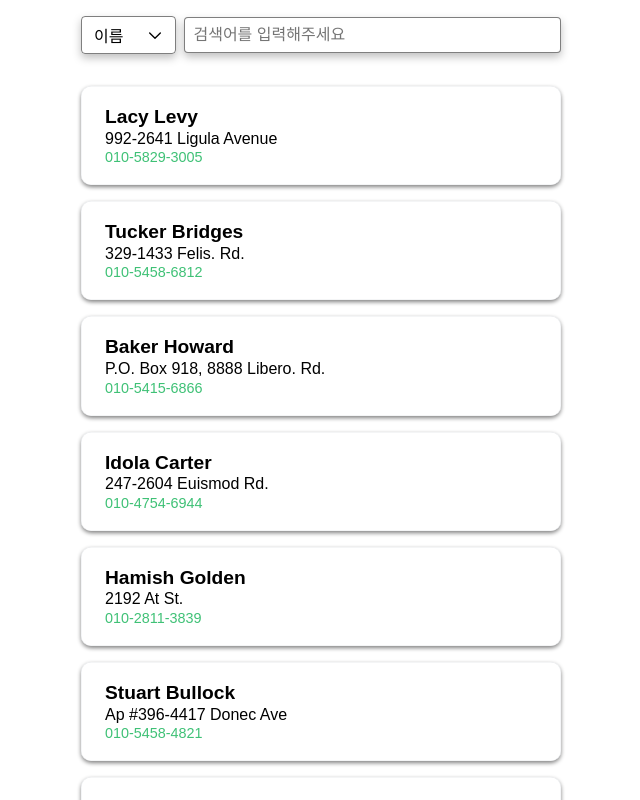
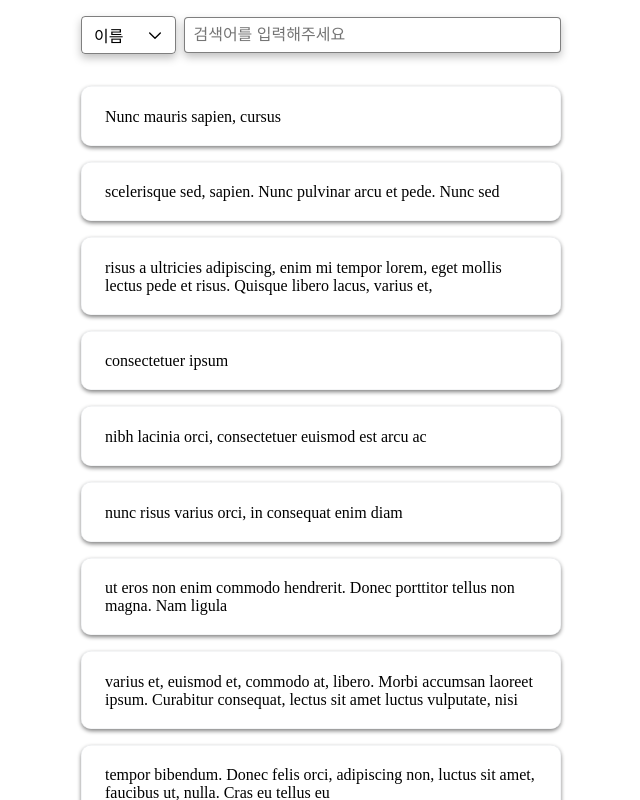
Before and after one commit to Pre-Onboarding-FE-Team07/wanted-codestates-project-7-8, a React (Create React App) app: page / in a window 1280 px wide. Shown: the top 800 px of the page, without its empty margins (319-959 px from the left). Built offline with nearby package versions, Linux system fonts and the light colour scheme.

Commit message:
Refactor: Card, CardContainer 분리

```diff
--- a/src/components/Card.jsx
+++ b/src/components/Card.jsx
@@ -1,5 +1,5 @@
+import styled from '@emotion/styled';
 import { memo, useCallback } from 'react';
-import styled from '@emotion/styled';
 
 const Card = ({ cardData, onClickEvent }) => {
   const cardClickHandler = useCallback(
@@ -13,9 +13,10 @@ const Card = ({ cardData, onClickEvent }) => {
 
   return (
     <Container onClick={cardClickHandler}>
-      <div>{cardData.name}</div>
-      <div>{cardData.address}</div>
-      <div>{cardData.phone}</div>
+      <div>{cardData.fcNm}</div>
+      <div>{cardData.fcAddr}</div>
+      <div>{cardData.ref1}</div>
+      {cardData.memo && <div>{cardData.memo}</div>}
     </Container>
   );
 };
```
Also changed, not shown: src/components/CardContainer.jsx (added, +13 -0 lines).
